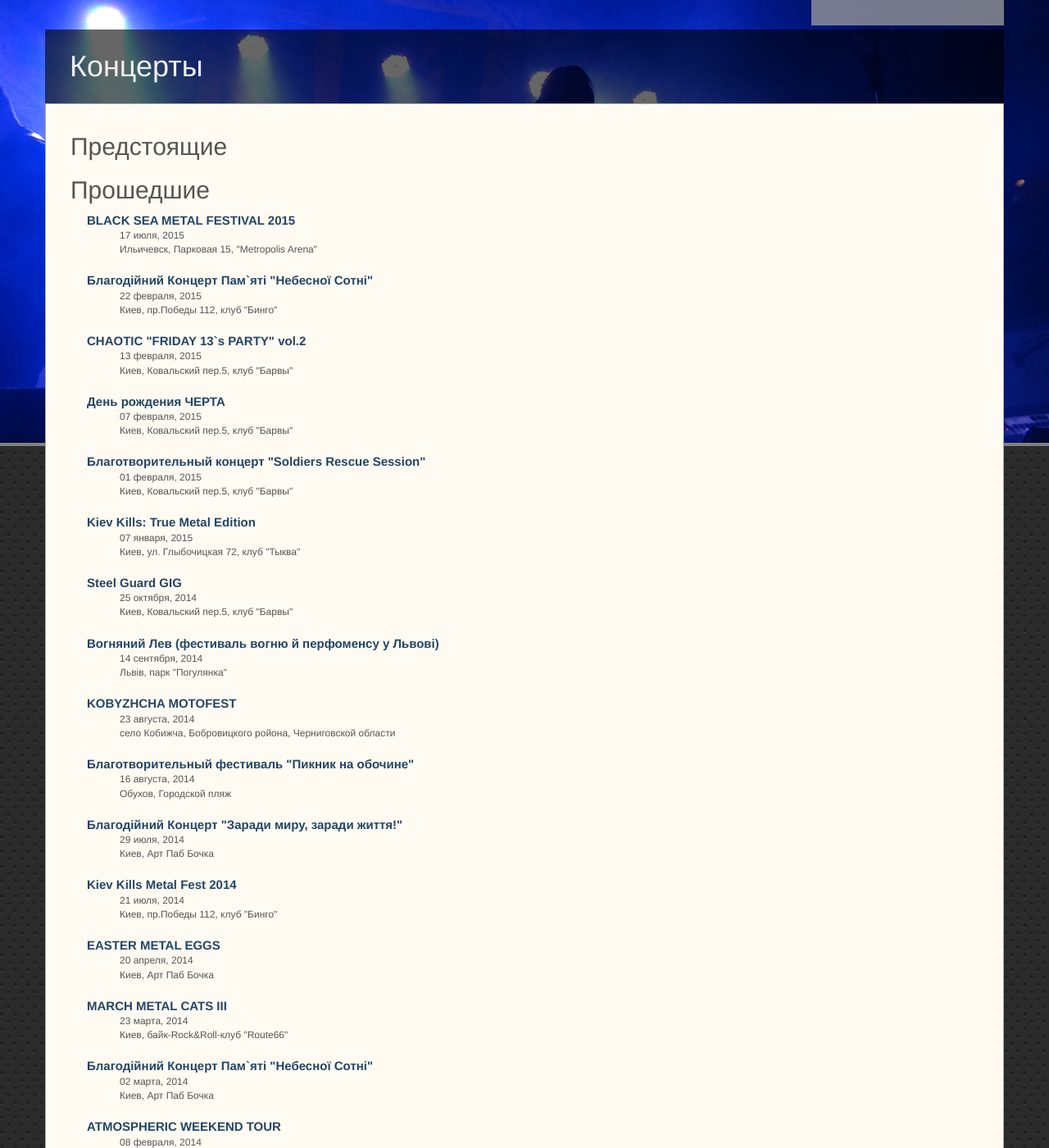
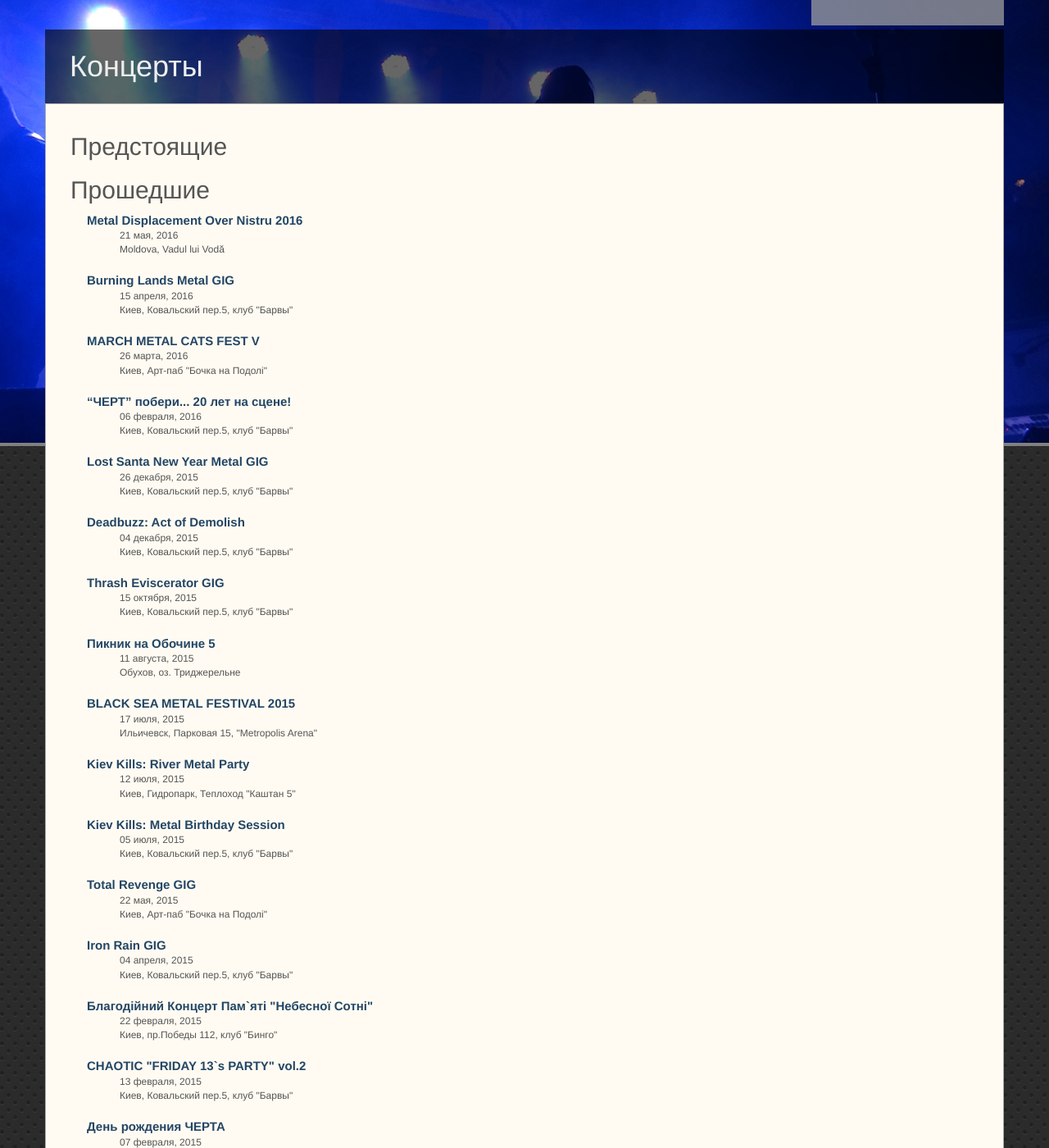
Before and after one commit to smetana/exact-division, a Jekyll site: the page built from events/index.html, in a window 1280 px wide and 1400 px high, scrolled down 278 px. Shown: the whole window at 82% size. Built offline with Jekyll 4.4.1, drawn with Linux system fonts in a browser that asks for light colours; Markdown is read by kramdown in place of the engine named in the settings; some of the changed text lies outside the part shown; grey boxes are pictures that could not be loaded.

Commit message:
Events added

```diff
--- a/_config.yml
+++ b/_config.yml
@@ -6,10 +6,70 @@ paginate: 6
 paginate_path: "page:num"
 
 events:
+    - name: 'Metal Displacement Over Nistru 2016'
+      url: http://vk.com/mdon2016
+      location: Moldova, Vadul lui Vodă
+      date: 2016-05-21 13:00:00
+
+    - name: 'Burning Lands Metal GIG'
+      url: http://vk.com/burning_lands_metal_gig
+      location: Киев, Ковальский пер.5, клуб "Барвы"
+      date: 2016-04-15 19:00:00
+
+    - name: 'MARCH METAL CATS FEST V'
+      url: http://vk.com/event111642668
+      location: Киев, Арт-паб "Бочка на Подолi"
+      date: 2016-03-26 19:00:00
+
+    - name: '“ЧЕРТ” побери... 20 лет на сцене!'
+      url: http://vk.com/event112232772
+      location: Киев, Ковальский пер.5, клуб "Барвы"
+      date: 2016-02-06 18:00:00
+
+    - name: 'Lost Santa New Year Metal GIG'
+      url: http://vk.com/event108754387
+      location: Киев, Ковальский пер.5, клуб "Барвы"
+      date: 2015-12-26 18:00:00
+
+    - name: 'Deadbuzz: Act of Demolish'
+      url: http://vk.com/deadbuzzgig
+      location: Киев, Ковальский пер.5, клуб "Барвы"
+      date: 2015-12-04 19:00:00
+
+    - name: 'Thrash Eviscerator GIG'
+      url: http://vk.com/event101470518
+      location: Киев, Ковальский пер.5, клуб "Барвы"
+      date: 2015-10-15 19:00:00
+
+    - name: 'Пикник на Обочине 5'
+      url: http://vk.com/picnik_na_obochine
+      location: Обухов, оз. Триджерельне
+      date: 2015-08-11 13:00:00
+
     - name: 'BLACK SEA METAL FESTIVAL 2015'
       url: http://vk.com/blackseametalfest
       location: Ильичевск, Парковая 15, "Metropolis Arena"
       date: 2015-07-17 17:00:00
+
+    - name: 'Kiev Kills: River Metal Party'
+      url: http://vk.com/kievkills_submarine
+      location: Киев, Гидропарк, Теплоход "Каштан 5"
+      date: 2015-07-12 18:00:00
+
+    - name: 'Kiev Kills: Metal Birthday Session'
+      url: http://vk.com/kievkills_metal_birthday
+      location: Киев, Ковальский пер.5, клуб "Барвы"
+      date: 2015-07-05 18:00:00
+
+    - name: 'Total Revenge GIG'
+      url: http://vk.com/event88535492
+      location: Киев, Арт-паб "Бочка на Подолi"
+      date: 2015-05-22 19:00:00
+
+    - name: 'Iron Rain GIG'
+      url: http://vk.com/event90450374
+      location: Киев, Ковальский пер.5, клуб "Барвы"
+      date: 2015-04-04 18:00:00
 
     - name: 'Благодійний Концерт Пам`яті "Небесної Сотні"'
       url: http://vk.com/event85217001
@@ -57,7 +117,7 @@ events:
       date: 2014-08-16 12:00:00
 
     - name: 'Благодійний Концерт "Заради миру, заради життя!"'
-      location: Киев, Арт Паб Бочка
+      location: Киев, Арт-паб "Бочка на Подолi"
       date: 2014-07-29 18:00:00
       url: http://vk.com/event73360405
 
@@ -67,7 +127,7 @@ events:
       url: http://vk.com/kievkills_metalsummer
 
     - name: 'EASTER METAL EGGS'
-      location: Киев, Арт Паб Бочка
+      location: Киев, Арт-паб "Бочка на Подолi"
       date: 2014-04-20 18:00:00
       url: http://vk.com/event69159173
 
@@ -77,7 +137,7 @@ events:
       url: http://vk.com/event63580017
 
     - name: 'Благодійний Концерт Пам`яті "Небесної Сотні"'
-      location: Киев, Арт Паб Бочка
+      location: Киев, Арт-паб "Бочка на Подолi"
       date: 2014-03-02 18:00:00
       url: http://vk.com/event67127595
 
```
